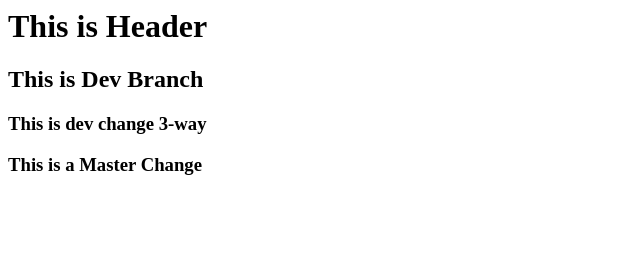
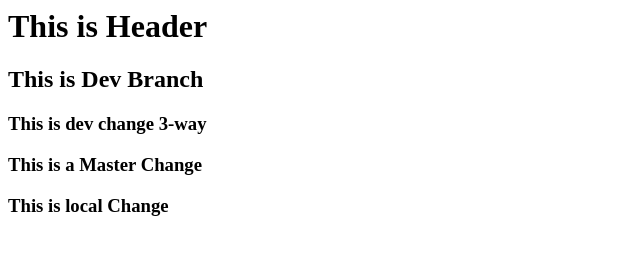
Before and after one commit to aceakhilesh/WebApp1, a plain HTML site: page index.html in a window 1280 px wide. Shown: the whole page, without its empty margins (0-640 px from the left). Drawn offline with Linux system fonts and the light colour scheme.

Commit message:
Local Change

```diff
--- a/index.html
+++ b/index.html
@@ -2,3 +2,4 @@
 <h2>This is Dev Branch</h2>
 <h3>This is dev change 3-way</h3>
 <h3>This is a Master Change </h3>
+<h3>This is local Change</h3>
```
